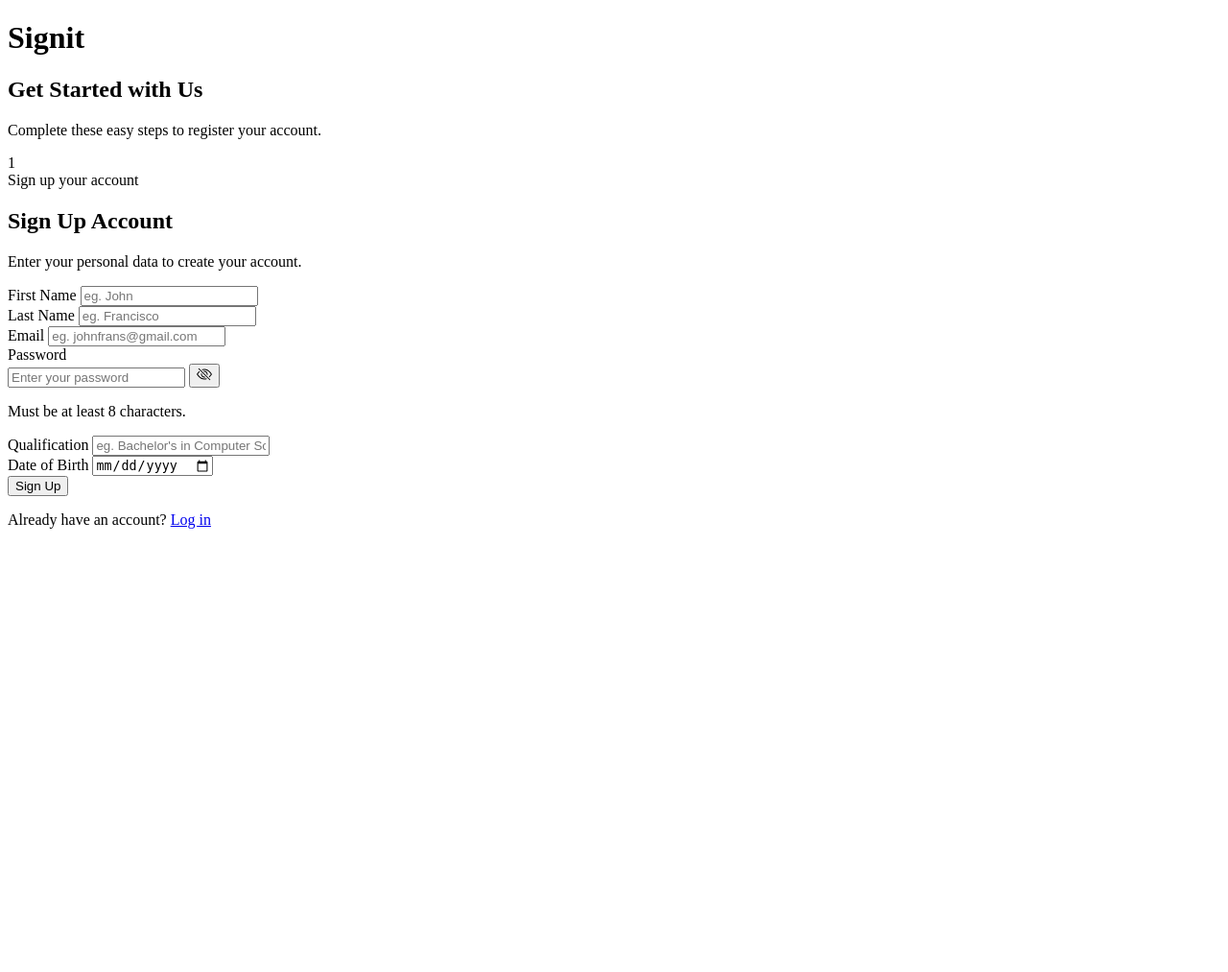
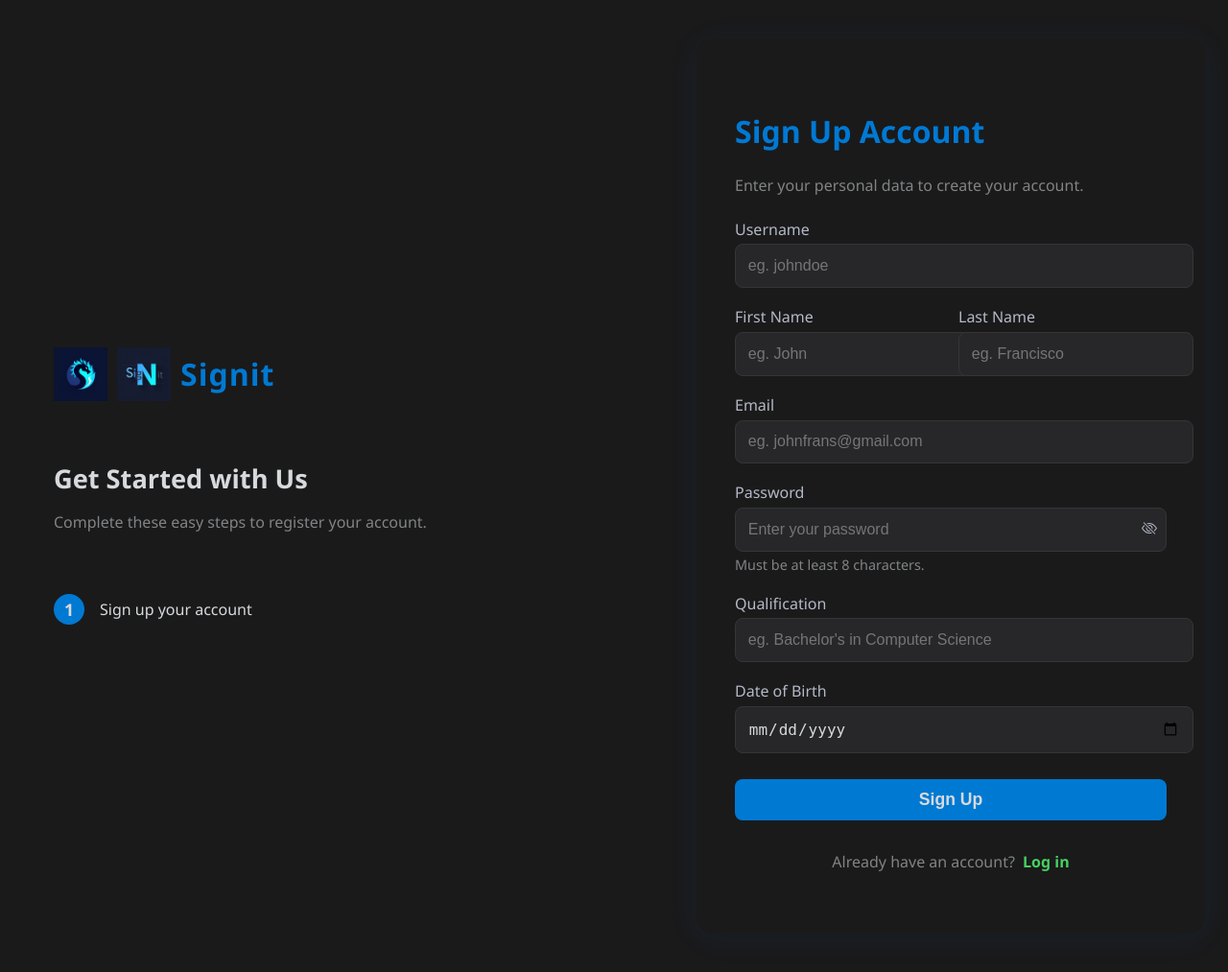
Before and after one commit to GitforGuru/Reddit-full-clone, a Flask app: page /register in a window 1280 px wide. Shown: the whole page at 96% size. Before the commit the page ends 551 px from the top, so only its background shows below. Run offline with Flask 3, Linux system fonts and the light colour scheme.

Commit message:
commit all

```diff
--- a/static/register.css
+++ b/static/register.css
@@ -0,0 +1,257 @@
+:root {
+    --blue: #0079d3;         /* Reddit blue */
+    --mint: #46d160;         /* Reddit green */
+    --black: #1a1a1b;        /* Reddit dark background */
+    --input-bg: #272729;     /* Reddit input background */
+    --input-border: #343536; /* Reddit border */
+    --white: #d7dadc;        /* Reddit off-white */
+}
+
+/* Body and Layout */
+body {
+    background: var(--black);
+    min-height: 100vh;
+    color: var(--white);
+    font-family: 'Segoe UI', Arial, sans-serif;
+}
+
+.container {
+    display: flex;
+    min-height: 100vh;
+    align-items: center;
+    justify-content: center;
+    padding: 0 1rem;
+}
+
+.left-section {
+    flex: 1;
+    display: flex;
+    flex-direction: column;
+    justify-content: center;
+    align-items: flex-start;
+    padding: 3rem 2rem;
+    background: none;
+}
+
+.logo {
+    display: flex;
+    align-items: center;
+    gap: 10px;
+    margin-bottom: 40px;
+}
+
+.logo-img {
+    height: 56px;
+    width: 56px;
+    object-fit: contain;
+    background: transparent;
+}
+
+.logo-text, .logo h1 {
+    font-size: 2rem;
+    font-weight: 700;
+    color: var(--blue);
+    letter-spacing: 1px;
+    margin: 0;
+}
+
+.intro-text h2 {
+    color: var(--white);
+    font-size: 1.7rem;
+    font-weight: 700;
+    margin-bottom: 0.5rem;
+}
+
+.intro-text p {
+    color: #818384;
+    font-size: 1rem;
+    margin-bottom: 2rem;
+}
+
+.step-indicator {
+    margin-top: 2rem;
+}
+
+.step {
+    display: flex;
+    align-items: center;
+    gap: 1rem;
+}
+
+.step-number {
+    background: var(--blue);
+    color: var(--white);
+    border-radius: 50%;
+    width: 32px;
+    height: 32px;
+    display: flex;
+    align-items: center;
+    justify-content: center;
+    font-weight: 700;
+    font-size: 1.1rem;
+}
+
+.step-text {
+    color: var(--white);
+    font-size: 1rem;
+    font-weight: 500;
+}
+
+.right-section {
+    flex: 1;
+    background: rgba(26,26,27, 0.98);
+    border-radius: 18px;
+    box-shadow: 0 4px 32px rgba(0,121,211,0.08);
+    padding: 3rem 2.5rem;
+    max-width: 450px;
+    margin: 2rem auto;
+    display: flex;
+    flex-direction: column;
+    justify-content: center;
+}
+
+.right-section h2 {
+    color: var(--blue);
+    font-size: 2rem;
+    font-weight: 700;
+    margin-bottom: 0.5rem;
+}
+
+.subtitle {
+    color: #818384;
+    font-size: 1rem;
+    margin-bottom: 1.5rem;
+}
+
+.form-group {
+    margin-bottom: 1.2rem;
+}
+
+.form-group label {
+    color: #b3b9c6;
+    font-weight: 500;
+    margin-bottom: 0.3rem;
+    display: block;
+}
+
+.input-dark,
+input[type="text"],
+input[type="email"],
+input[type="password"],
+input[type="date"] {
+    background: var(--input-bg);
+    border: 1.5px solid var(--input-border);
+    color: var(--white);
+    border-radius: 8px;
+    font-size: 1rem;
+    padding: 0.8rem;
+    width: 100%;
+    transition: border-color 0.2s;
+    outline: none;
+}
+
+input:focus {
+    border-color: var(--blue);
+    background: var(--input-bg);
+    color: var(--white);
+    box-shadow: none;
+}
+
+.password-input {
+    position: relative;
+    display: flex;
+    align-items: center;
+}
+
+.toggle-password {
+    background: none;
+    border: none;
+    position: absolute;
+    right: 10px;
+    top: 50%;
+    transform: translateY(-50%);
+    color: #b3b9c6;
+    cursor: pointer;
+    padding: 0;
+}
+
+.password-hint {
+    color: #818384;
+    font-size: 0.9rem;
+    margin-top: 0.3rem;
+}
+
+.name-fields {
+    display: flex;
+    gap: 1rem;
+}
+
+.sign-up-btn {
+    background: var(--blue);
+    color: var(--white);
+    font-weight: 600;
+    border-radius: 8px;
+    font-size: 1.1rem;
+    padding: 0.7rem 0;
+    border: none;
+    width: 100%;
+    margin-top: 0.5rem;
+    margin-bottom: 1rem;
+    transition: background 0.2s;
+}
+
+.sign-up-btn:hover, .sign-up-btn:focus {
+    background: var(--mint);
+    color: var(--black);
+}
+
+.login-prompt {
+    color: #818384;
+    font-size: 1rem;
+    text-align: center;
+}
+
+.login-prompt a {
+    color: var(--mint);
+    text-decoration: none;
+    font-weight: 600;
+    margin-left: 4px;
+}
+
+.login-prompt a:hover {
+    color: var(--blue);
+    text-decoration: underline;
+}
+
+/* Responsive */
+@media (max-width: 991.98px) {
+    .container {
+        flex-direction: column;
+        padding: 0;
+    }
+    .left-section {
+        display: none;
+    }
+    .right-section {
+        max-width: 100%;
+        border-radius: 0;
+        margin: 0;
+        padding: 2rem 1rem;
+    }
+    .logo {
+        justify-content: center;
+    }
+    .logo-img {
+        margin: 0 auto;
+    }
+}
+
+@media (max-width: 575.98px) {
+    .right-section {
+        padding: 1rem 0.5rem;
+    }
+    .name-fields {
+        flex-direction: column;
+        gap: 0.5rem;
+    }
+}
--- a/templates/login.html
+++ b/templates/login.html
@@ -15,8 +15,8 @@
         <div class="row">
             <div class="col-12">
                 <div class="logo">
-    <img src="static/sl.jpg" alt="Logo 1" class="logo-img">
-    <img src="static/st.jpg" alt="Logo 2" class="logo-img">
+    <img src="{{ url_for('static', filename='st.png') }}" alt="Logo 1" class="logo-img">
+    <img src="{{ url_for('static', filename='st.png') }}" alt="Logo 2" class="logo-img">
 </div>
             </div>
         </div>
@@ -40,7 +40,7 @@
                     </form>
                     <div class="text-center signup-text">
                         Don't have an account?
-                        <a href="#" class="signup-link">Sign up</a>
+                        <a href="{{ url_for('register') }}" class="signup-link">Sign up</a>
                     </div>
                 </div>
             </div>
--- a/templates/register.html
+++ b/templates/register.html
@@ -10,15 +10,14 @@
     <div class="container">
         <div class="left-section">
             <div class="logo">
-                <div class="logo-icon"></div>
-                <h1>Signit</h1>
+                <img src="{{ url_for('static', filename='sl.png') }}" alt="Logo 1" class="logo-img">
+                <img src="{{ url_for('static', filename='st.png') }}" alt="Logo 2" class="logo-img">
+                <span class="logo-text">Signit</span>
             </div>
-
             <div class="intro-text">
                 <h2>Get Started with Us</h2>
                 <p>Complete these easy steps to register your account.</p>
             </div>
-
             <div class="step-indicator">
                 <div class="step active">
                     <div class="step-number">1</div>
@@ -26,29 +25,28 @@
                 </div>
             </div>
         </div>
-
         <div class="right-section">
             <h2>Sign Up Account</h2>
             <p class="subtitle">Enter your personal data to create your account.</p>
-
             <form action="{{ url_for('register') }}" method="post">
+                <div class="form-group">
+                    <label for="username">Username</label>
+                    <input type="text" id="username" name="username" placeholder="eg. johndoe" required>
+                </div>
                 <div class="name-fields">
                     <div class="form-group">
                         <label for="first_name">First Name</label>
                         <input type="text" id="first_name" name="first_name" placeholder="eg. John" required>
                     </div>
-
                     <div class="form-group">
                         <label for="last_name">Last Name</label>
                         <input type="text" id="last_name" name="last_name" placeholder="eg. Francisco" required>
                     </div>
                 </div>
-
                 <div class="form-group">
                     <label for="email">Email</label>
                     <input type="email" id="email" name="email" placeholder="eg. johnfrans@gmail.com" required>
                 </div>
-
                 <div class="form-group">
                     <label for="password">Password</label>
                     <div class="password-input">
@@ -63,26 +61,21 @@
                     </div>
                     <p class="password-hint">Must be at least 8 characters.</p>
                 </div>
-
                 <div class="form-group">
                     <label for="qualification">Qualification</label>
                     <input type="text" id="qualification" name="qualification" placeholder="eg. Bachelor's in Computer Science" required>
                 </div>
-
                 <div class="form-group">
                     <label for="dob">Date of Birth</label>
                     <input type="date" id="dob" name="dob" required>
                 </div>
-
                 <button type="submit" class="sign-up-btn">Sign Up</button>
             </form>
-
             <p class="login-prompt">
                 Already have an account? <a href="{{ url_for('login') }}">Log in</a>
             </p>
         </div>
     </div>
-
     <script>
         document.querySelector('.toggle-password').addEventListener('click', function() {
             const password = document.querySelector('#password');
```
